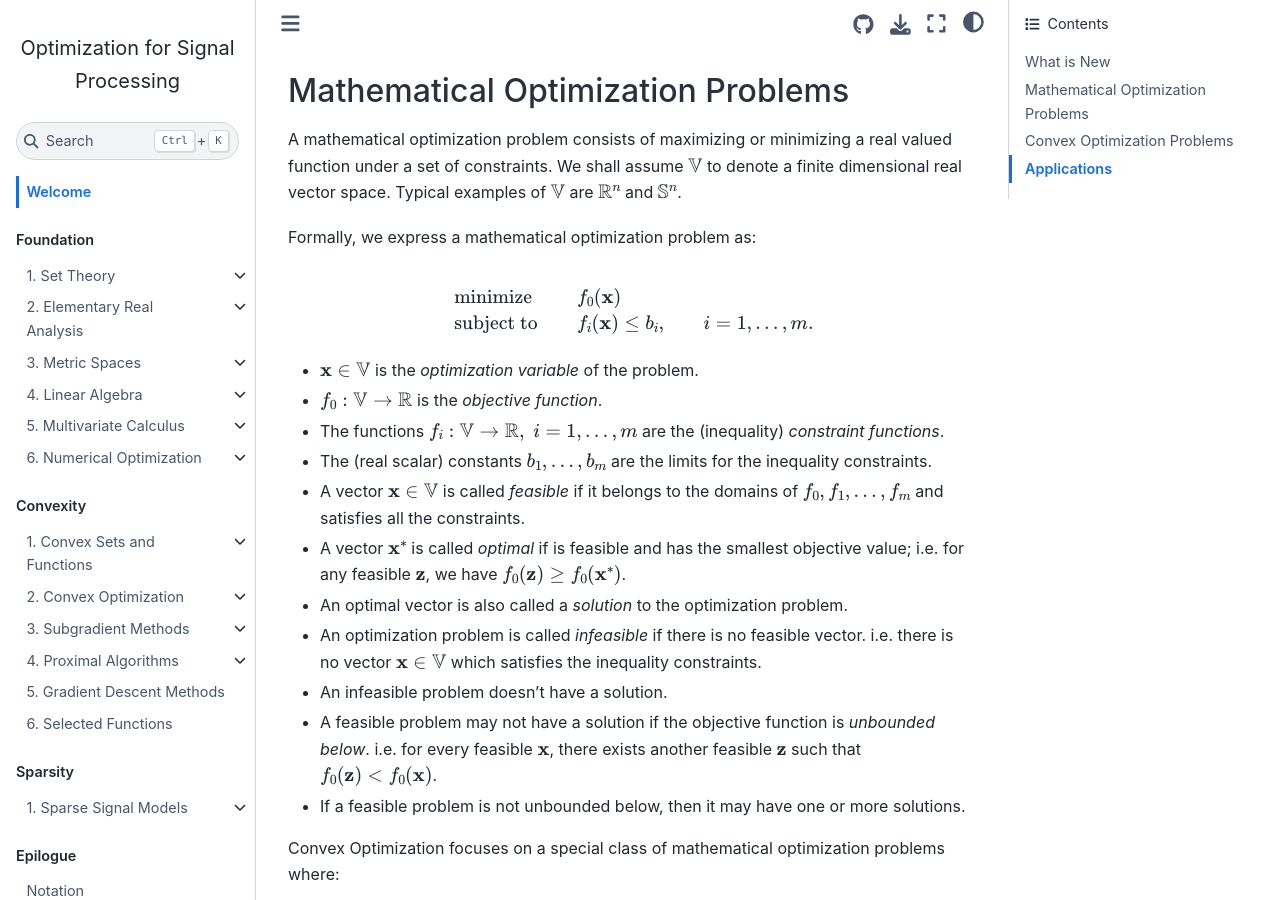
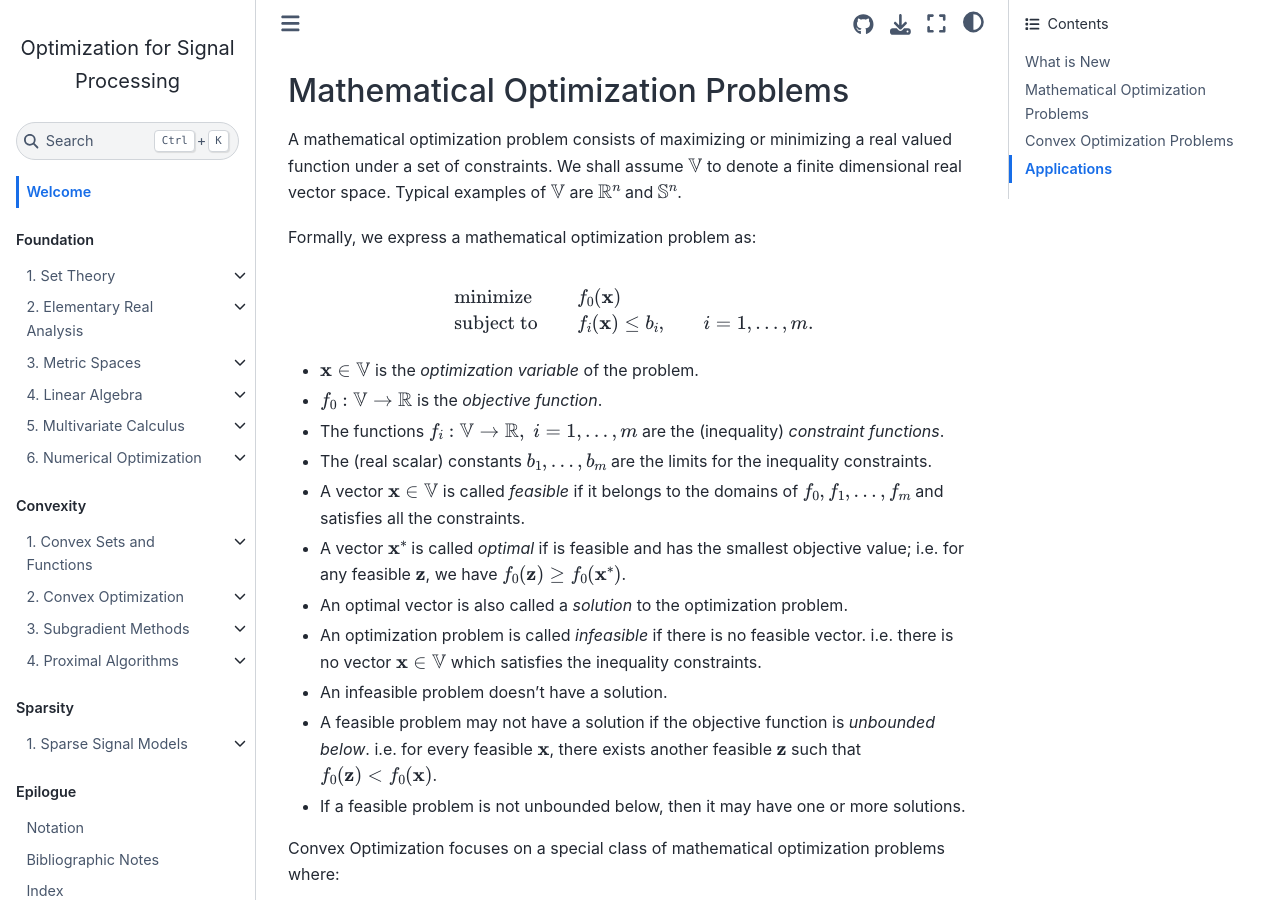
Before and after one commit to shailesh1729/tisp, a Jupyter Book: the page built from book/index.md, in a window 1280 px wide and 900 px high, scrolled down 426 px. Built offline with Jupyter Book 1.0.4 settings and Sphinx 7.4.7 and the Sphinx Book theme 1.1.4, drawn with Linux system fonts in a browser that asks for light colours.

Commit message:
remove empty chapters

```diff
--- a/book/_toc.yml
+++ b/book/_toc.yml
@@ -102,8 +102,6 @@ parts:
     - file: proximal_operator/chapter
       sections:
         - file: proximal_operator/prox_op
-    - file: gradient_methods/chapter
-    - file: selected/chapter
   - caption: Sparsity
     numbered: True
     chapters:
--- a/book/gradient_methods/chapter.md
+++ /dev/null
@@ -1 +0,0 @@
-# Gradient Descent Methods
```
Also changed, not shown: book/selected/chapter.md (deleted, +0 -4 lines).
